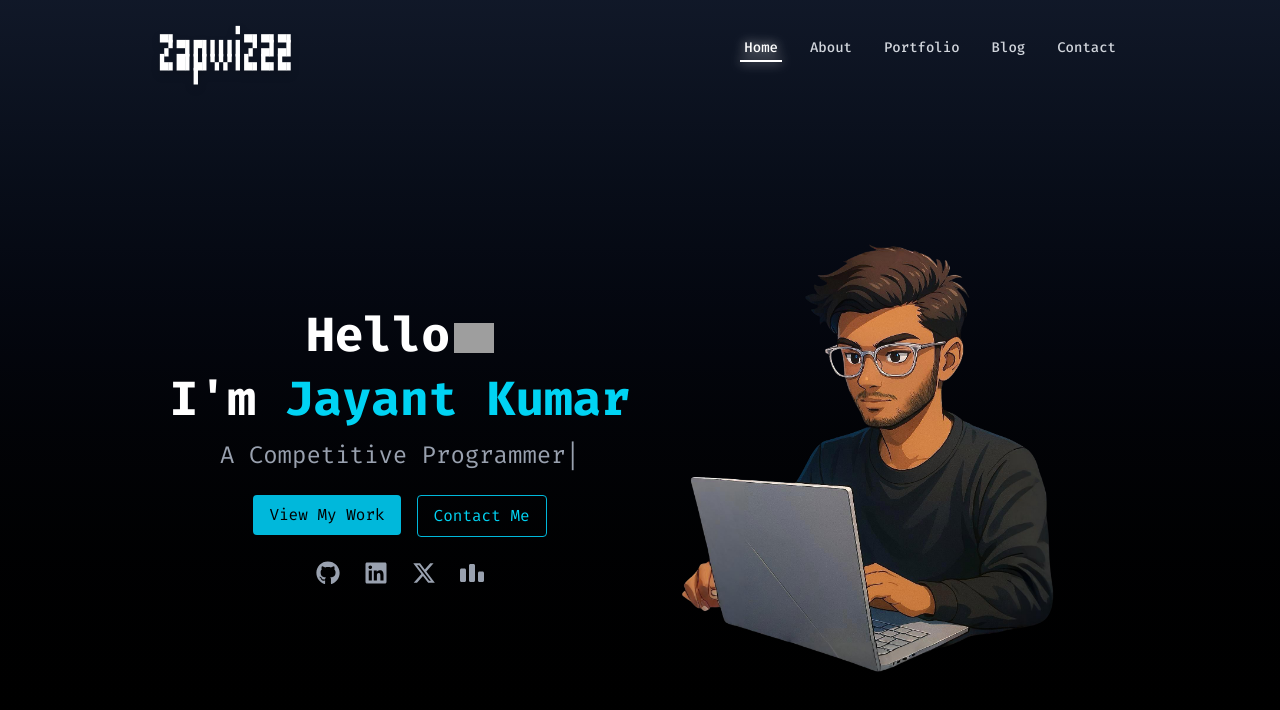
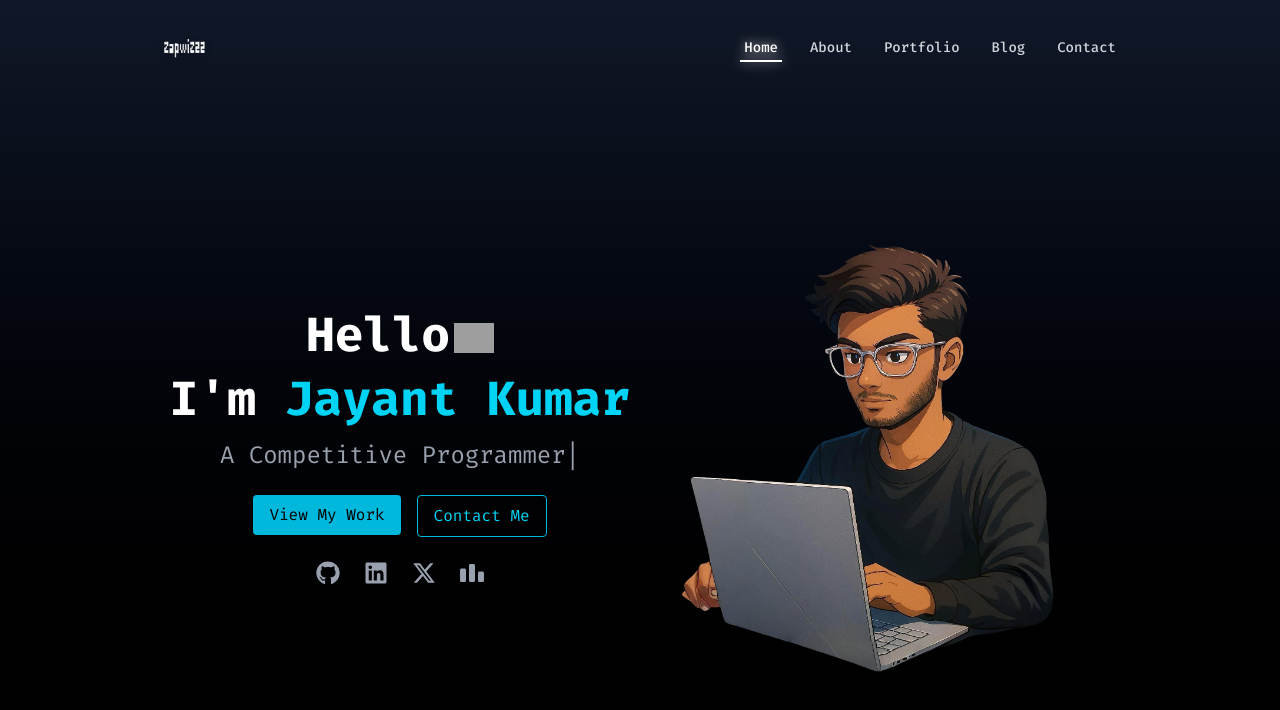
Before and after one commit to zapwiz22/zapwiz22, a Next.js app: page / in a window 1280 px wide. Shown: the top 710 px of the page. Built offline with nearby package versions, Linux system fonts and the light colour scheme; grey boxes are pictures that could not be loaded.

Commit message:
logo fixed

```diff
--- a/components/Navbar.tsx
+++ b/components/Navbar.tsx
@@ -1,5 +1,6 @@
 "use client";
 
+import Image from "next/image";
 import Link from "next/link";
 import { useState } from "react";
 import { usePathname } from "next/navigation";
@@ -75,14 +76,13 @@ export default function Navbar() {
     <nav className="relative h-24 flex items-center justify-between px-4 sm:px-8 md:px-12 lg:px-16 xl:px-40 bg-transparent">
       {/* Logo */}
       <Link href="/" className="group text-xl transition duration-300">
-        <pre className="text-white font-mono text-sm leading-none transition duration-300 drop-shadow-lg group-hover:drop-shadow-[0_0_10px_#ffffffaa]">
-          {`
-▄▖       ▘▄▖▄▖▄▖
-▗▘▀▌▛▌▌▌▌▌▗▘▄▌▄▌
-▙▖█▌▙▌▚▚▘▌▙▖▙▖▙▖
-    ▌
-`}
-        </pre>
+        <Image
+          src="/zapwiz22.png"
+          alt="ZapWiz22 Logo"
+          width={48}
+          height={48}
+          className="transition duration-300 drop-shadow-lg group-hover:drop-shadow-[0_0_10px_#ffffffaa] group-hover:scale-105"
+        />
       </Link>
 
       {/* Desktop Links */}
```
Also changed, not shown: public/zapwiz22.png (added).
